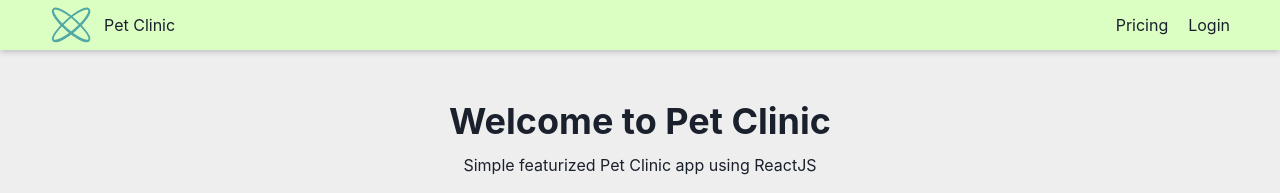
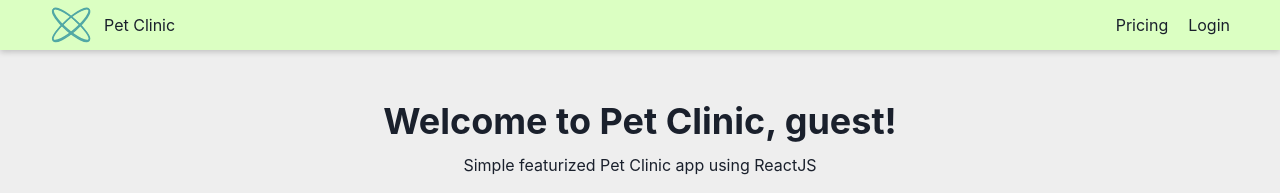
Before and after one commit to mrf1989/feature-toggling, a React (Create React App) app: page / in a window 1280 px wide. Shown: the top 193 px of the page. Built offline with nearby package versions, Linux system fonts and the light colour scheme.

Commit message:
fix pricing toggle plan

```diff
--- a/src/routes/pricing.tsx
+++ b/src/routes/pricing.tsx
@@ -1,19 +1,20 @@
 import { Box, Button, Table, TableContainer, Tbody, Td, Text, Th, Thead, Tr } from "@chakra-ui/react";
-import { useEffect, useState } from "react";
+import { useContext, useEffect, useState } from "react";
 import { useNavigate } from "react-router-dom";
-import { userState } from "../state";
-import { useRecoilState } from "recoil";
 import { PricingPlan, PricingType } from "../models/PricingPlan";
 import { useLogout } from "../utils/logout";
 import { CheckCircleIcon, CloseIcon } from "@chakra-ui/icons";
+import { FeatureContext } from "..";
 
 export default function Pricing() {
+  const featureContext = useContext(FeatureContext);
+  const [featureRetriever, setFeatureRetriever] = useState(featureContext);
   const navigate = useNavigate();
   const logout = useLogout();
   const [basic, setBasic] = useState({} as PricingPlan);
   const [advanced, setAdvanced] = useState({} as PricingPlan);
   const [pro, setPro] = useState({} as PricingPlan);
-  const [user, setUser] = useRecoilState(userState);
+  const [user, setUser] = useState(featureRetriever.getUser());
   const [isLoading, setIsLoading] = useState(true);
 
   useEffect(() => {
--- a/src/routes/welcome.tsx
+++ b/src/routes/welcome.tsx
@@ -1,9 +1,12 @@
 import { Box, Heading, Text } from "@chakra-ui/react";
-import { userState } from "../state";
-import { useRecoilValue } from "recoil";
+import { useContext, useState } from "react";
+import { FeatureContext } from "..";
 
 export default function Welcome() {
-  const user = useRecoilValue(userState);
+  const featureContext = useContext(FeatureContext);
+  const [featureRetriever, setFeatureRetriever] = useState(featureContext);
+  const [user, setUser] = useState(featureRetriever.getUser());
+
   return (
     <>
       <Heading mb="10px" textAlign="center">Welcome to Pet Clinic{user.username && `, ${user.username}!`}</Heading>
--- a/src/state.ts
+++ /dev/null
@@ -1,21 +0,0 @@
-import { atom } from "recoil";
-
-export const pricingState = atom({
-  key: "pricingState",
-  default: {} as any
-});
-
-export const userState = atom({
-  key: "userState",
-  default: {} as any
-});
-
-export const routesState = atom({
-  key: "routesState",
-  default: [] as any
-});
-
-export const pricingPlanState = atom({
-  key: "pricingPlanStatus",
-  default: {} as any
-});
```
